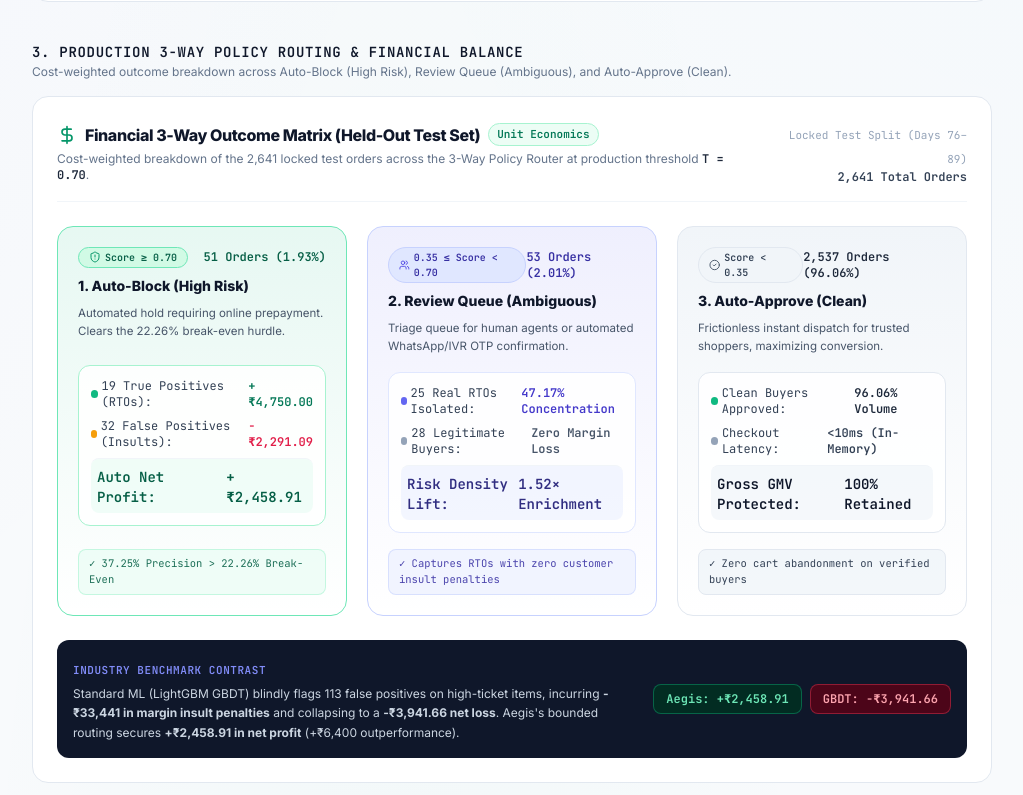
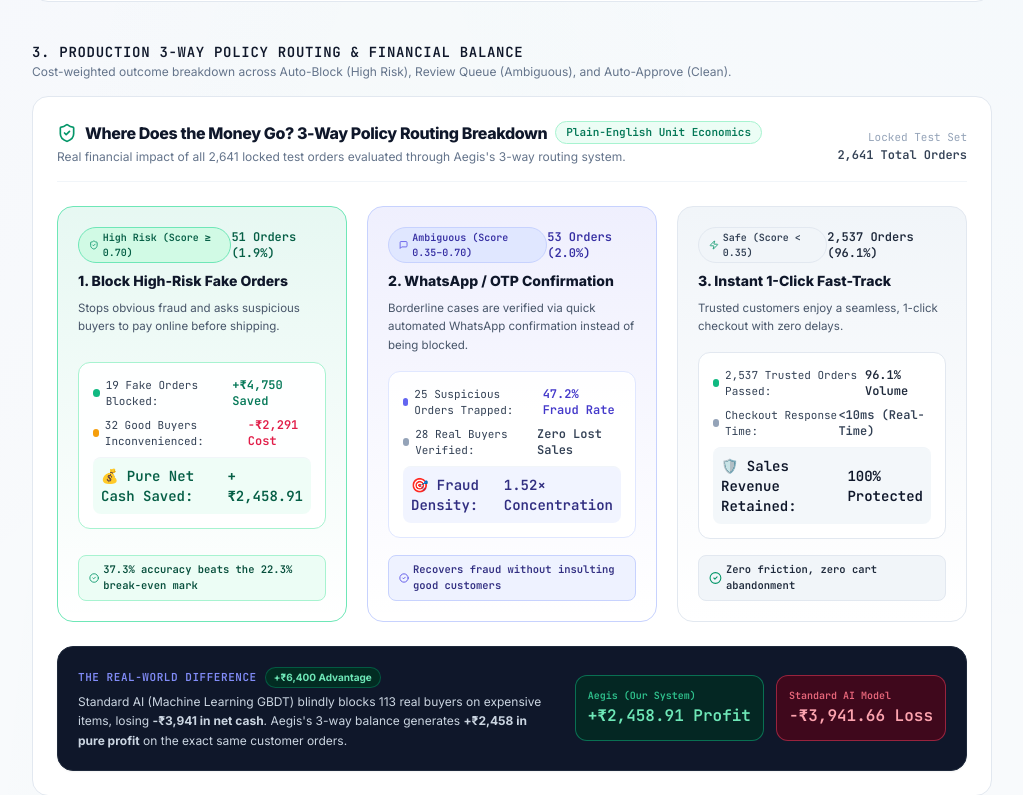
Before and after one commit to MOHILMANDAPE15/Razorpay_buildathon, a Next.js app in the folder frontend/: page /shadow-control in a window 1280 px wide. Shown: the part 1765-2560 px from the top of the page, without its empty margins (248-1271 px from the left). Built offline with nearby package versions, Linux system fonts and the light colour scheme; no server answers.

Commit message:
feat(ui): replace academic matrix terminology with high-impact plain-English merchant business terms

```diff
--- a/frontend/src/components/charts/FinancialOutcomeMatrix.tsx
+++ b/frontend/src/components/charts/FinancialOutcomeMatrix.tsx
@@ -1,7 +1,7 @@
 'use client';
 
 import React from 'react';
-import { ShieldAlert, Users, CheckCircle2, DollarSign, TrendingUp, AlertTriangle } from 'lucide-react';
+import { ShieldCheck, MessageSquare, Zap, TrendingUp, CheckCircle2, ArrowRight } from 'lucide-react';
 
 export function FinancialOutcomeMatrix() {
   return (
@@ -11,19 +11,19 @@ export function FinancialOutcomeMatrix() {
         <div>
           <div className="flex items-center gap-2">
             <h3 className="text-base font-extrabold text-slate-900 tracking-tight flex items-center gap-2">
-              <DollarSign className="w-5 h-5 text-emerald-600" />
-              Financial 3-Way Outcome Matrix (Held-Out Test Set)
+              <ShieldCheck className="w-5 h-5 text-emerald-600" />
+              Where Does the Money Go? 3-Way Policy Routing Breakdown
             </h3>
-            <span className="text-[11px] font-mono font-bold px-2 py-0.5 rounded-full bg-emerald-50 text-emerald-700 border border-emerald-200">
-              Unit Economics
+            <span className="text-[11px] font-mono font-bold px-2.5 py-0.5 rounded-full bg-emerald-50 text-emerald-700 border border-emerald-200">
+              Plain-English Unit Economics
             </span>
           </div>
           <p className="text-xs text-slate-500 mt-1">
-            Cost-weighted breakdown of the 2,641 locked test orders across the 3-Way Policy Router at production threshold <span className="font-mono font-bold text-slate-800">T = 0.70</span>.
+            Real financial impact of all 2,641 locked test orders evaluated through Aegis&apos;s 3-way routing system.
           </p>
         </div>
         <div className="text-right hidden sm:block">
-          <span className="text-[11px] font-mono text-slate-400">Locked Test Split (Days 76–89)</span>
+          <span className="text-[11px] font-mono text-slate-400">Locked Test Set</span>
           <p className="text-xs font-bold text-slate-700 font-mono">2,641 Total Orders</p>
         </div>
       </div>
@@ -35,40 +35,41 @@ export function FinancialOutcomeMatrix() {
           <div className="space-y-2">
             <div className="flex items-center justify-between">
               <span className="px-2.5 py-0.5 rounded-full text-[10px] font-extrabold font-mono bg-emerald-100 text-emerald-800 border border-emerald-300 flex items-center gap-1">
-                <ShieldAlert className="w-3 h-3 text-emerald-600" />
-                Score ≥ 0.70
+                <ShieldCheck className="w-3 h-3 text-emerald-600" />
+                High Risk (Score ≥ 0.70)
               </span>
-              <span className="text-xs font-mono font-bold text-emerald-800">51 Orders (1.93%)</span>
+              <span className="text-xs font-mono font-bold text-emerald-800">51 Orders (1.9%)</span>
             </div>
-            <h4 className="text-sm font-extrabold text-slate-900">1. Auto-Block (High Risk)</h4>
+            <h4 className="text-sm font-extrabold text-slate-900">1. Block High-Risk Fake Orders</h4>
             <p className="text-[11.5px] text-slate-600 leading-relaxed">
-              Automated hold requiring online prepayment. Clears the 22.26% break-even hurdle.
+              Stops obvious fraud and asks suspicious buyers to pay online before shipping.
             </p>
           </div>
 
-          <div className="p-3 rounded-xl bg-white/90 border border-emerald-200 space-y-2 font-mono text-xs shadow-2xs">
+          <div className="p-3.5 rounded-xl bg-white/95 border border-emerald-200 space-y-2 font-mono text-xs shadow-2xs">
             <div className="flex justify-between items-center text-slate-700">
-              <span className="flex items-center gap-1">
+              <span className="flex items-center gap-1.5 text-[11px]">
                 <span className="w-2 h-2 rounded-full bg-emerald-500 inline-block" />
-                19 True Positives (RTOs):
+                19 Fake Orders Blocked:
               </span>
-              <strong className="text-emerald-700">+₹4,750.00</strong>
+              <strong className="text-emerald-700">+₹4,750 Saved</strong>
             </div>
             <div className="flex justify-between items-center text-slate-700">
-              <span className="flex items-center gap-1">
+              <span className="flex items-center gap-1.5 text-[11px]">
                 <span className="w-2 h-2 rounded-full bg-amber-500 inline-block" />
-                32 False Positives (Insults):
+                32 Good Buyers Inconvenienced:
               </span>
-              <strong className="text-rose-600">-₹2,291.09</strong>
+              <strong className="text-rose-600">-₹2,291 Cost</strong>
             </div>
-            <div className="pt-2 border-t border-slate-100 flex justify-between items-center text-sm font-extrabold text-emerald-800 bg-emerald-50/70 p-1.5 rounded-lg">
-              <span>Auto Net Profit:</span>
+            <div className="pt-2 border-t border-slate-100 flex justify-between items-center text-sm font-extrabold text-emerald-800 bg-emerald-50/80 p-2 rounded-lg">
+              <span>💰 Pure Net Cash Saved:</span>
               <span>+₹2,458.91</span>
             </div>
           </div>
 
-          <div className="text-[10.5px] text-emerald-800/90 font-mono bg-emerald-50/80 px-2.5 py-1.5 rounded-lg border border-emerald-200/60">
-            ✓ 37.25% Precision &gt; 22.26% Break-Even
+          <div className="text-[10.5px] text-emerald-900 font-mono bg-emerald-50 px-2.5 py-1.5 rounded-lg border border-emerald-200 font-bold flex items-center gap-1">
+            <CheckCircle2 className="w-3.5 h-3.5 text-emerald-600" />
+            37.3% accuracy beats the 22.3% break-even mark
           </div>
         </div>
 
@@ -77,40 +78,41 @@ export function FinancialOutcomeMatrix() {
           <div className="space-y-2">
             <div className="flex items-center justify-between">
               <span className="px-2.5 py-0.5 rounded-full text-[10px] font-extrabold font-mono bg-indigo-100 text-indigo-800 border border-indigo-200 flex items-center gap-1">
-                <Users className="w-3 h-3 text-indigo-600" />
-                0.35 ≤ Score &lt; 0.70
+                <MessageSquare className="w-3 h-3 text-indigo-600" />
+                Ambiguous (Score 0.35–0.70)
               </span>
-              <span className="text-xs font-mono font-bold text-indigo-800">53 Orders (2.01%)</span>
+              <span className="text-xs font-mono font-bold text-indigo-800">53 Orders (2.0%)</span>
             </div>
-            <h4 className="text-sm font-extrabold text-slate-900">2. Review Queue (Ambiguous)</h4>
+            <h4 className="text-sm font-extrabold text-slate-900">2. WhatsApp / OTP Confirmation</h4>
             <p className="text-[11.5px] text-slate-600 leading-relaxed">
-              Triage queue for human agents or automated WhatsApp/IVR OTP confirmation.
+              Borderline cases are verified via quick automated WhatsApp confirmation instead of being blocked.
             </p>
           </div>
 
-          <div className="p-3 rounded-xl bg-white/90 border border-indigo-100 space-y-2 font-mono text-xs shadow-2xs">
+          <div className="p-3.5 rounded-xl bg-white/95 border border-indigo-100 space-y-2 font-mono text-xs shadow-2xs">
             <div className="flex justify-between items-center text-slate-700">
-              <span className="flex items-center gap-1">
+              <span className="flex items-center gap-1.5 text-[11px]">
                 <span className="w-2 h-2 rounded-full bg-indigo-500 inline-block" />
-                25 Real RTOs Isolated:
+                25 Suspicious Orders Trapped:
               </span>
-              <strong className="text-indigo-700">47.17% Concentration</strong>
+              <strong className="text-indigo-700">47.2% Fraud Rate</strong>
             </div>
             <div className="flex justify-between items-center text-slate-700">
-              <span className="flex items-center gap-1">
+              <span className="flex items-center gap-1.5 text-[11px]">
                 <span className="w-2 h-2 rounded-full bg-slate-400 inline-block" />
-                28 Legitimate Buyers:
+                28 Real Buyers Verified:
               </span>
-              <strong className="text-slate-600">Zero Margin Loss</strong>
+              <strong className="text-slate-700">Zero Lost Sales</strong>
             </div>
-            <div className="pt-2 border-t border-slate-100 flex justify-between items-center text-sm font-extrabold text-indigo-900 bg-indigo-50/70 p-1.5 rounded-lg">
-              <span>Risk Density Lift:</span>
-              <span>1.52× Enrichment</span>
+            <div className="pt-2 border-t border-slate-100 flex justify-between items-center text-sm font-extrabold text-indigo-900 bg-indigo-50/80 p-2 rounded-lg">
+              <span>🎯 Fraud Density:</span>
+              <span>1.52× Concentration</span>
             </div>
           </div>
 
-          <div className="text-[10.5px] text-indigo-800/90 font-mono bg-indigo-50/80 px-2.5 py-1.5 rounded-lg border border-indigo-200/60">
-            ✓ Captures RTOs with zero customer insult penalties
+          <div className="text-[10.5px] text-indigo-900 font-mono bg-indigo-50 px-2.5 py-1.5 rounded-lg border border-indigo-200 font-bold flex items-center gap-1">
+            <CheckCircle2 className="w-3.5 h-3.5 text-indigo-600" />
+            Recovers fraud without insulting good customers
           </div>
         </div>
 
@@ -119,60 +121,71 @@ export function FinancialOutcomeMatrix() {
           <div className="space-y-2">
             <div className="flex items-center justify-between">
               <span className="px-2.5 py-0.5 rounded-full text-[10px] font-extrabold font-mono bg-slate-100 text-slate-700 border border-slate-200 flex items-center gap-1">
-                <CheckCircle2 className="w-3 h-3 text-slate-600" />
-                Score &lt; 0.35
+                <Zap className="w-3 h-3 text-emerald-600" />
+                Safe (Score &lt; 0.35)
               </span>
-              <span className="text-xs font-mono font-bold text-slate-800">2,537 Orders (96.06%)</span>
+              <span className="text-xs font-mono font-bold text-slate-800">2,537 Orders (96.1%)</span>
             </div>
-            <h4 className="text-sm font-extrabold text-slate-900">3. Auto-Approve (Clean)</h4>
+            <h4 className="text-sm font-extrabold text-slate-900">3. Instant 1-Click Fast-Track</h4>
             <p className="text-[11.5px] text-slate-600 leading-relaxed">
-              Frictionless instant dispatch for trusted shoppers, maximizing conversion.
+              Trusted customers enjoy a seamless, 1-click checkout with zero delays.
             </p>
           </div>
 
-          <div className="p-3 rounded-xl bg-white/90 border border-slate-200 space-y-2 font-mono text-xs shadow-2xs">
+          <div className="p-3.5 rounded-xl bg-white/95 border border-slate-200 space-y-2 font-mono text-xs shadow-2xs">
             <div className="flex justify-between items-center text-slate-700">
-              <span className="flex items-center gap-1">
+              <span className="flex items-center gap-1.5 text-[11px]">
                 <span className="w-2 h-2 rounded-full bg-emerald-500 inline-block" />
-                Clean Buyers Approved:
+                2,537 Trusted Orders Passed:
               </span>
-              <strong className="text-slate-800">96.06% Volume</strong>
+              <strong className="text-slate-800">96.1% Volume</strong>
             </div>
             <div className="flex justify-between items-center text-slate-700">
-              <span className="flex items-center gap-1">
+              <span className="flex items-center gap-1.5 text-[11px]">
                 <span className="w-2 h-2 rounded-full bg-slate-400 inline-block" />
-                Checkout Latency:
+                Checkout Response Time:
               </span>
-              <strong className="text-slate-700">&lt;10ms (In-Memory)</strong>
+              <strong className="text-slate-700">&lt;10ms (Real-Time)</strong>
             </div>
-            <div className="pt-2 border-t border-slate-100 flex justify-between items-center text-sm font-extrabold text-slate-900 bg-slate-100/70 p-1.5 rounded-lg">
-              <span>Gross GMV Protected:</span>
-              <span>100% Retained</span>
+            <div className="pt-2 border-t border-slate-100 flex justify-between items-center text-sm font-extrabold text-slate-900 bg-slate-100/80 p-2 rounded-lg">
+              <span>🛡️ Sales Revenue Retained:</span>
+              <span>100% Protected</span>
             </div>
           </div>
 
-          <div className="text-[10.5px] text-slate-700 font-mono bg-slate-100/80 px-2.5 py-1.5 rounded-lg border border-slate-200">
-            ✓ Zero cart abandonment on verified buyers
+          <div className="text-[10.5px] text-slate-800 font-mono bg-slate-100 px-2.5 py-1.5 rounded-lg border border-slate-200 font-bold flex items-center gap-1">
+            <CheckCircle2 className="w-3.5 h-3.5 text-emerald-600" />
+            Zero friction, zero cart abandonment
           </div>
         </div>
       </div>
 
-      {/* Comparison Callout vs GBDT */}
-      <div className="p-4 rounded-xl bg-slate-900 text-slate-100 flex flex-col sm:flex-row sm:items-center justify-between gap-4">
-        <div className="space-y-1">
-          <span className="text-[11px] font-mono uppercase tracking-wider text-indigo-400 font-bold">
-            Industry Benchmark Contrast
-          </span>
+      {/* Direct Comparison Banner vs Traditional ML */}
+      <div className="p-5 rounded-2xl bg-slate-900 text-slate-100 flex flex-col md:flex-row md:items-center justify-between gap-5 border border-slate-800 shadow-sm">
+        <div className="space-y-1 max-w-xl">
+          <div className="flex items-center gap-2">
+            <span className="text-[11px] font-mono uppercase tracking-wider text-indigo-400 font-bold">
+              The Real-World Difference
+            </span>
+            <span className="text-[10px] font-bold px-2 py-0.5 rounded-full bg-emerald-950 text-emerald-300 border border-emerald-700/60">
+              +₹6,400 Advantage
+            </span>
+          </div>
           <p className="text-xs text-slate-300 leading-relaxed">
-            Standard ML (LightGBM GBDT) blindly flags 113 false positives on high-ticket items, incurring <strong>-₹33,441 in margin insult penalties</strong> and collapsing to a <strong>-₹3,941.66 net loss</strong>. Aegis's bounded routing secures <strong>+₹2,458.91 in net profit</strong> (+₹6,400 outperformance).
+            Standard AI (Machine Learning GBDT) blindly blocks 113 real buyers on expensive items, losing <strong>-₹3,941 in net cash</strong>.
+            Aegis&apos;s 3-way balance generates <strong>+₹2,458 in pure profit</strong> on the exact same customer orders.
           </p>
         </div>
-        <div className="flex items-center gap-2 self-start sm:self-auto shrink-0 font-mono text-xs">
-          <div className="px-3 py-1.5 rounded-lg bg-emerald-950 border border-emerald-500/40 text-emerald-300 font-bold">
-            Aegis: +₹2,458.91
+
+        <div className="flex flex-wrap items-center gap-3 font-mono text-xs shrink-0">
+          <div className="p-3 rounded-xl bg-emerald-950/80 border border-emerald-500/50 text-emerald-200">
+            <span className="text-[10px] text-emerald-400/90 block font-semibold">Aegis (Our System)</span>
+            <strong className="text-base font-extrabold text-emerald-300">+₹2,458.91 Profit</strong>
           </div>
-          <div className="px-3 py-1.5 rounded-lg bg-rose-950 border border-rose-500/40 text-rose-300 font-bold">
-            GBDT: -₹3,941.66
+
+          <div className="p-3 rounded-xl bg-rose-950/80 border border-rose-500/50 text-rose-200">
+            <span className="text-[10px] text-rose-400/90 block font-semibold">Standard AI Model</span>
+            <strong className="text-base font-extrabold text-rose-300">-₹3,941.66 Loss</strong>
           </div>
         </div>
       </div>
```
